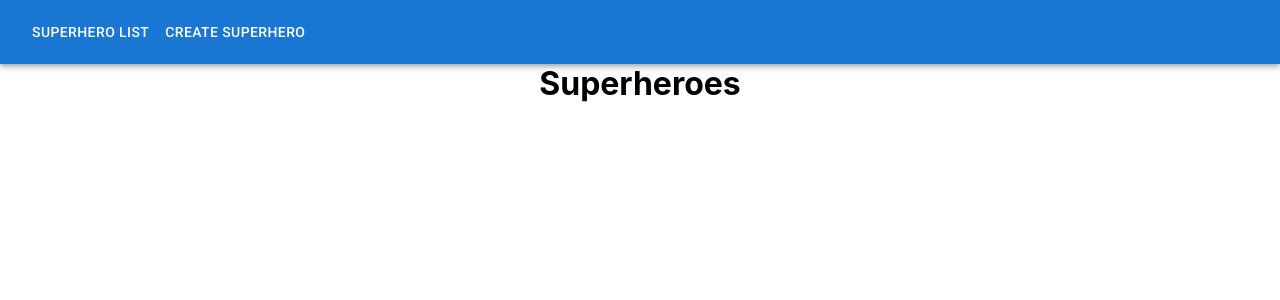
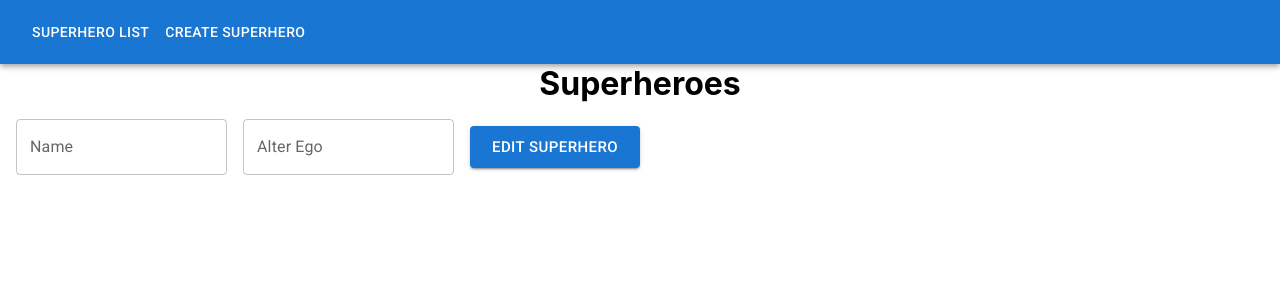
Before and after one commit to EvolveU-FSD/c9-superheroes-client, a React (Create React App) app: page /edit/1 in a window 1280 px wide. Shown: the top 300 px of the page. Built offline with nearby package versions, Linux system fonts and the light colour scheme; no server answers.

Commit message:
FEAT: Refactored SuperheroForm to work as Edit

```diff
--- a/src/App.js
+++ b/src/App.js
@@ -1,6 +1,8 @@
 import { BrowserRouter as Router, Route, Routes } from 'react-router-dom';
 
 import './App.css';
+import CreateSuperheroPage from './components/CreateSuperheroPage';
+import EditSuperheroPage from './components/EditSuperheroPage';
 import NavBar from './components/NavBar';
 import SuperheroDetail from './components/SuperheroDetail';
 import SuperheroForm from './components/SuperheroForm';
@@ -14,7 +16,8 @@ function App() {
         <h1>Superheroes</h1>
         <Routes>
           <Route path="/" element={<SuperheroList />} />
-          <Route path="/create" element={<SuperheroForm />} />
+          <Route path="/create" element={<CreateSuperheroPage />} />
+          <Route path="/edit/:id" element={<EditSuperheroPage />} />
           <Route path="/detail/:id" element={<SuperheroDetail />} />
         </Routes>
       </Router>
--- /dev/null
+++ b/src/components/CreateSuperheroPage.jsx
@@ -0,0 +1,21 @@
+import React from 'react';
+import SuperheroForm from './SuperheroForm';
+
+function CreateSuperheroPage() {
+  const handleSubmit = async (superhero) => {
+    const response = await fetch('/api/superhero', {
+      method: 'POST',
+      headers: {
+        'Content-Type': 'application/json'
+      },
+      body: JSON.stringify(superhero)
+    });
+    const newSuperhero = await response.json();
+    console.log(newSuperhero);
+  };
+  return (
+    <SuperheroForm handleSubmit={handleSubmit} buttonText="Add Superhero" />
+  );
+}
+
+export default CreateSuperheroPage;
--- /dev/null
+++ b/src/components/EditSuperheroPage.jsx
@@ -0,0 +1,40 @@
+import React, { useEffect, useState } from 'react';
+import { useParams } from 'react-router-dom';
+import SuperheroForm from './SuperheroForm';
+
+function EditSuperheroPage() {
+  const [superhero, setSuperhero] = useState();
+  const params = useParams();
+  const id = params.id;
+  console.log('the id from props is', id);
+  useEffect(() => {
+    const getSuperhero = async () => {
+      const response = await fetch(`/api/superhero/${id}`);
+      const data = await response.json();
+      setSuperhero(data);
+      console.log(data);
+    };
+    getSuperhero();
+  }, [id]);
+
+  const handleSubmit = async (superhero) => {
+    const response = await fetch(`/api/superhero/${id}`, {
+      method: 'PUT',
+      headers: {
+        'Content-Type': 'application/json'
+      },
+      body: JSON.stringify(superhero)
+    });
+    const newSuperhero = await response.json();
+    console.log(newSuperhero);
+  };
+  return (
+    <SuperheroForm
+      superhero={superhero}
+      buttonText="Edit Superhero"
+      handleSubmit={handleSubmit}
+    />
+  );
+}
+
+export default EditSuperheroPage;
--- a/src/components/SuperheroForm.jsx
+++ b/src/components/SuperheroForm.jsx
@@ -1,31 +1,29 @@
-import React, { useState } from 'react';
+import React, { useEffect, useState } from 'react';
 import Button from '@mui/material/Button';
 import TextField from '@mui/material/TextField';
 import Box from '@mui/material/Box';
 
-const SuperheroForm = () => {
+const SuperheroForm = (props) => {
+  const { superhero, buttonText, handleSubmit } = props;
   const [name, setName] = useState('');
   const [alterEgo, setAlterEgo] = useState('');
-
-  const handleSubmit = async (e) => {
-    e.preventDefault();
-    const superhero = {
-      name,
-      alterEgo
-    };
-    const response = await fetch('/api/superhero', {
-      method: 'POST',
-      headers: {
-        'Content-Type': 'application/json'
-      },
-      body: JSON.stringify(superhero)
-    });
-    const newSuperhero = await response.json();
-    console.log(newSuperhero);
-  };
-
+  useEffect(() => {
+    if (superhero) {
+      setAlterEgo(superhero.alterEgo);
+      setName(superhero.name);
+    }
+  }, [superhero]);
   return (
-    <form onSubmit={handleSubmit}>
+    <form
+      onSubmit={(e) => {
+        e.preventDefault();
+        const superheroValues = {
+          alterEgo,
+          name
+        };
+        handleSubmit(superheroValues);
+      }}
+    >
       <Box
         sx={{
           display: 'flex',
@@ -51,7 +49,7 @@ const SuperheroForm = () => {
           value={alterEgo}
         />
         <Button type="submit" variant="contained" size="large">
-          Add Superhero
+          {buttonText}
         </Button>
       </Box>
     </form>
```
